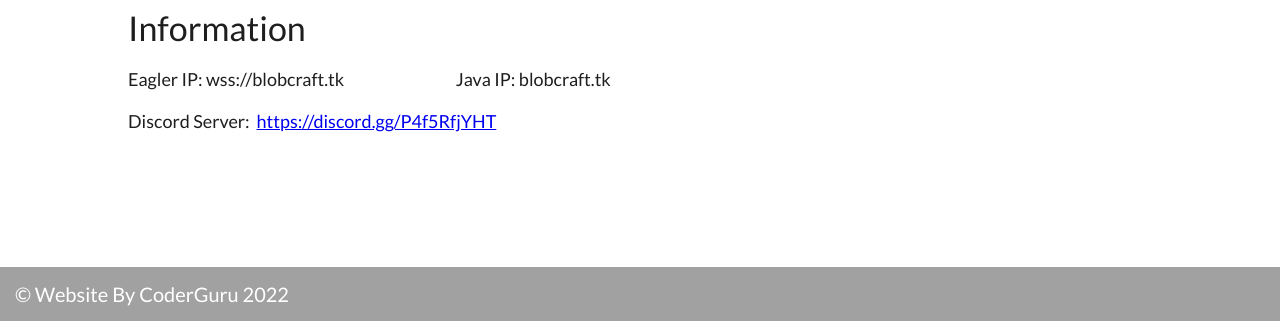
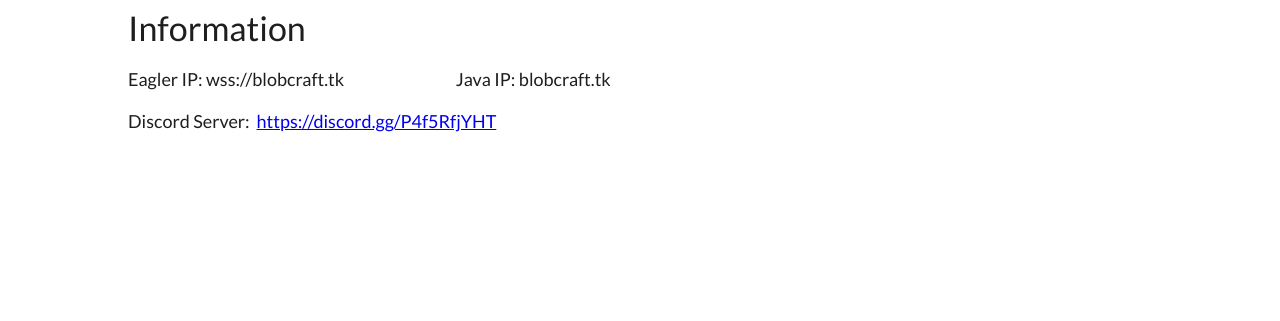
Before and after one commit to CoderGuruXYZ/BlobCraft-Website, a plain HTML site: page index.html in a window 1280 px wide. Shown: the part 771-1092 px from the top of the page. After the commit the page ends 1038 px from the top, so only its background shows below. Drawn offline with nearby package versions, Linux system fonts and the light colour scheme; a script that the page names is missing.

Commit message:
Remove footer

```diff
--- a/index.html
+++ b/index.html
@@ -47,10 +47,7 @@
             </div>
         </div>
     </div>
-
-    <footer>© Website By CoderGuru 2022</footer>
-
-                                                                                                                                             <!-- Hitsteps TRACKING CODE - Manual 2022-12-05 - DO NOT CHANGE -->
+                                                                                                                                                                                                                                                                                         <!-- Hitsteps TRACKING CODE - Manual 2022-12-05 - DO NOT CHANGE -->
 <script type="text/javascript">(function(){var hstc=document.createElement('script'); hstc.src='https://cdnhst.xyz/code?code=48eaf3415afd8ce93a095aa066a01f37';hstc.async=true;var htssc = document.getElementsByTagName('script')[0];htssc.parentNode.insertBefore(hstc, htssc);})();
 </script><noscript><a href="http://www.hitsteps.com/"><img src="//cdnhst.xyz/code?mode=img&amp;code=48eaf3415afd8ce93a095aa066a01f37" alt="Realtime blog statistics" width="1" height="1" />Realtime blog statistics</a></noscript>
 <!-- Hitsteps TRACKING CODE - DO NOT CHANGE -->
```
